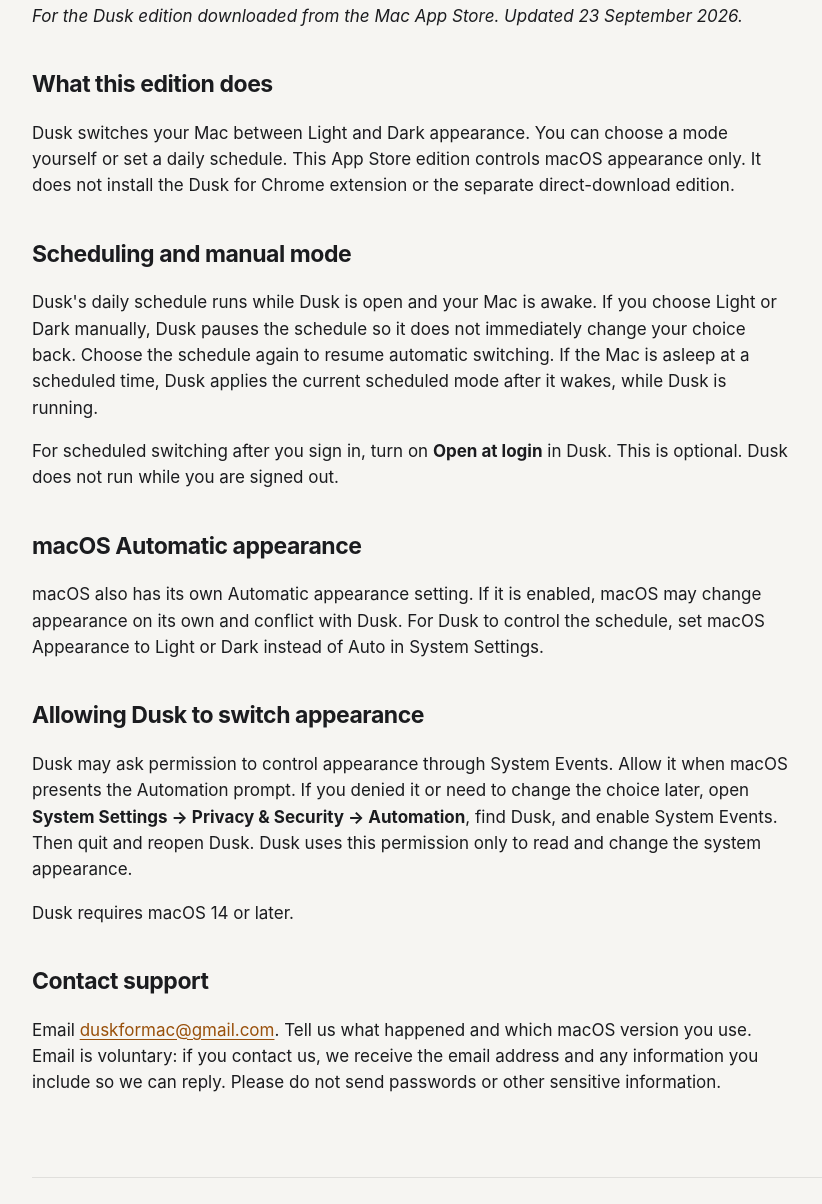
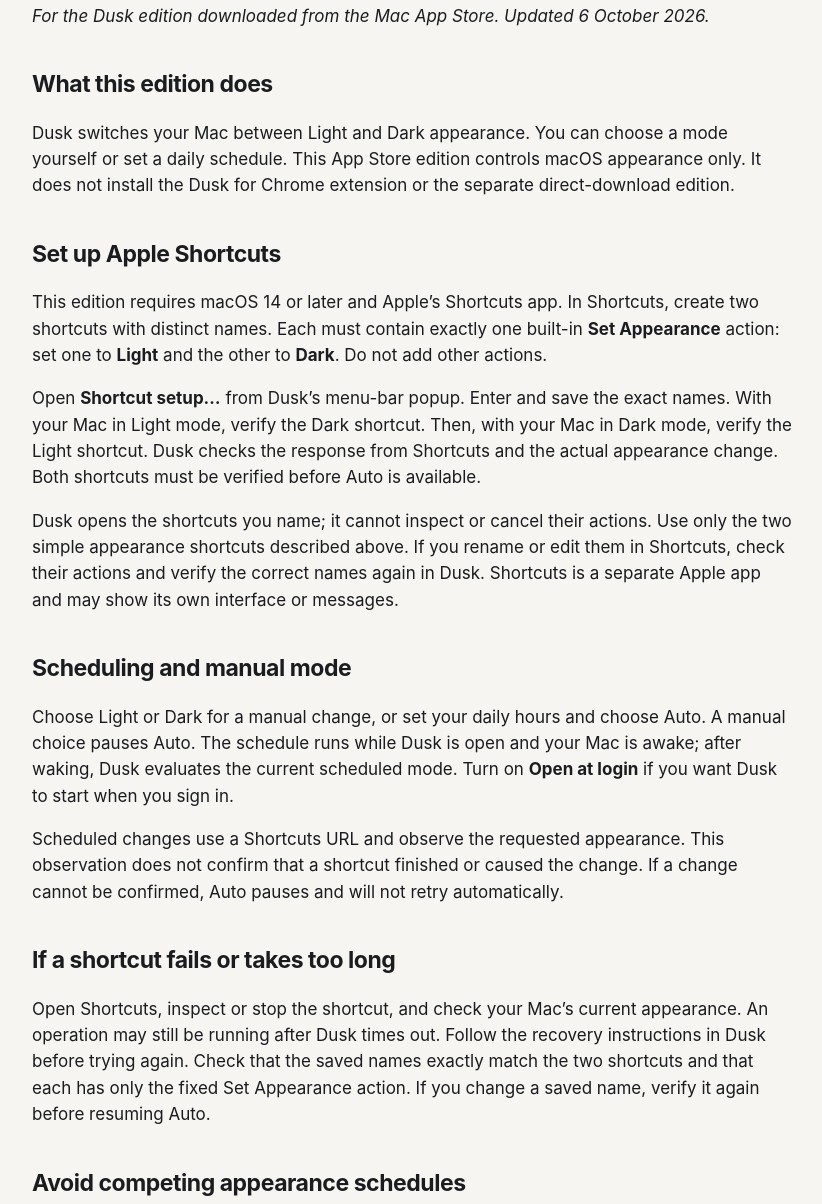
Before and after one commit to calvinkim85/dusk-site, a plain HTML site: page mac-app-store-support.html in a window 1280 px wide. Shown: the part 153-1357 px from the top of the page, without its empty margins (110-932 px from the left). Drawn offline with Linux system fonts and the light colour scheme.

Commit message:
Prepare App Store Shortcuts setup and privacy documentation

```diff
--- a/mac-app-store-support.html
+++ b/mac-app-store-support.html
@@ -16,21 +16,25 @@
   </header>
   <main class="doc">
     <h1>Dusk for Mac: App Store Support</h1>
-    <p><em>For the Dusk edition downloaded from the Mac App Store. Updated 23 September 2026.</em></p>
+    <p><em>For the Dusk edition downloaded from the Mac App Store. Updated 6 October 2026.</em></p>
 
     <h2>What this edition does</h2>
     <p>Dusk switches your Mac between Light and Dark appearance. You can choose a mode yourself or set a daily schedule. This App Store edition controls macOS appearance only. It does not install the Dusk for Chrome extension or the separate direct-download edition.</p>
 
+    <h2>Set up Apple Shortcuts</h2>
+    <p>This edition requires macOS 14 or later and Apple’s Shortcuts app. In Shortcuts, create two shortcuts with distinct names. Each must contain exactly one built-in <strong>Set Appearance</strong> action: set one to <strong>Light</strong> and the other to <strong>Dark</strong>. Do not add other actions.</p>
+    <p>Open <strong>Shortcut setup…</strong> from Dusk’s menu-bar popup. Enter and save the exact names. With your Mac in Light mode, verify the Dark shortcut. Then, with your Mac in Dark mode, verify the Light shortcut. Dusk checks the response from Shortcuts and the actual appearance change. Both shortcuts must be verified before Auto is available.</p>
+    <p>Dusk opens the shortcuts you name; it cannot inspect or cancel their actions. Use only the two simple appearance shortcuts described above. If you rename or edit them in Shortcuts, check their actions and verify the correct names again in Dusk. Shortcuts is a separate Apple app and may show its own interface or messages.</p>
+
     <h2>Scheduling and manual mode</h2>
-    <p>Dusk's daily schedule runs while Dusk is open and your Mac is awake. If you choose Light or Dark manually, Dusk pauses the schedule so it does not immediately change your choice back. Choose the schedule again to resume automatic switching. If the Mac is asleep at a scheduled time, Dusk applies the current scheduled mode after it wakes, while Dusk is running.</p>
-    <p>For scheduled switching after you sign in, turn on <strong>Open at login</strong> in Dusk. This is optional. Dusk does not run while you are signed out.</p>
+    <p>Choose Light or Dark for a manual change, or set your daily hours and choose Auto. A manual choice pauses Auto. The schedule runs while Dusk is open and your Mac is awake; after waking, Dusk evaluates the current scheduled mode. Turn on <strong>Open at login</strong> if you want Dusk to start when you sign in.</p>
+    <p>Scheduled changes use a Shortcuts URL and observe the requested appearance. This observation does not confirm that a shortcut finished or caused the change. If a change cannot be confirmed, Auto pauses and will not retry automatically.</p>
 
-    <h2>macOS Automatic appearance</h2>
-    <p>macOS also has its own Automatic appearance setting. If it is enabled, macOS may change appearance on its own and conflict with Dusk. For Dusk to control the schedule, set macOS Appearance to Light or Dark instead of Auto in System Settings.</p>
+    <h2>If a shortcut fails or takes too long</h2>
+    <p>Open Shortcuts, inspect or stop the shortcut, and check your Mac’s current appearance. An operation may still be running after Dusk times out. Follow the recovery instructions in Dusk before trying again. Check that the saved names exactly match the two shortcuts and that each has only the fixed Set Appearance action. If you change a saved name, verify it again before resuming Auto.</p>
 
-    <h2>Allowing Dusk to switch appearance</h2>
-    <p>Dusk may ask permission to control appearance through System Events. Allow it when macOS presents the Automation prompt. If you denied it or need to change the choice later, open <strong>System Settings → Privacy &amp; Security → Automation</strong>, find Dusk, and enable System Events. Then quit and reopen Dusk. Dusk uses this permission only to read and change the system appearance.</p>
-    <p>Dusk requires macOS 14 or later.</p>
+    <h2>Avoid competing appearance schedules</h2>
+    <p>Set <strong>System Settings → Appearance</strong> to Light or Dark when using Dusk’s Auto schedule. macOS Auto and other appearance utilities can otherwise change the mode independently. Apps with fixed themes must be configured to follow the system separately. Dusk does not recolor website content or images.</p>
 
     <h2>Contact support</h2>
     <p>Email <a href="mailto:duskformac@gmail.com">duskformac@gmail.com</a>. Tell us what happened and which macOS version you use. Email is voluntary: if you contact us, we receive the email address and any information you include so we can reply. Please do not send passwords or other sensitive information.</p>
```
Also changed, not shown: mac-app-store-privacy.html (+6 -3 lines).
